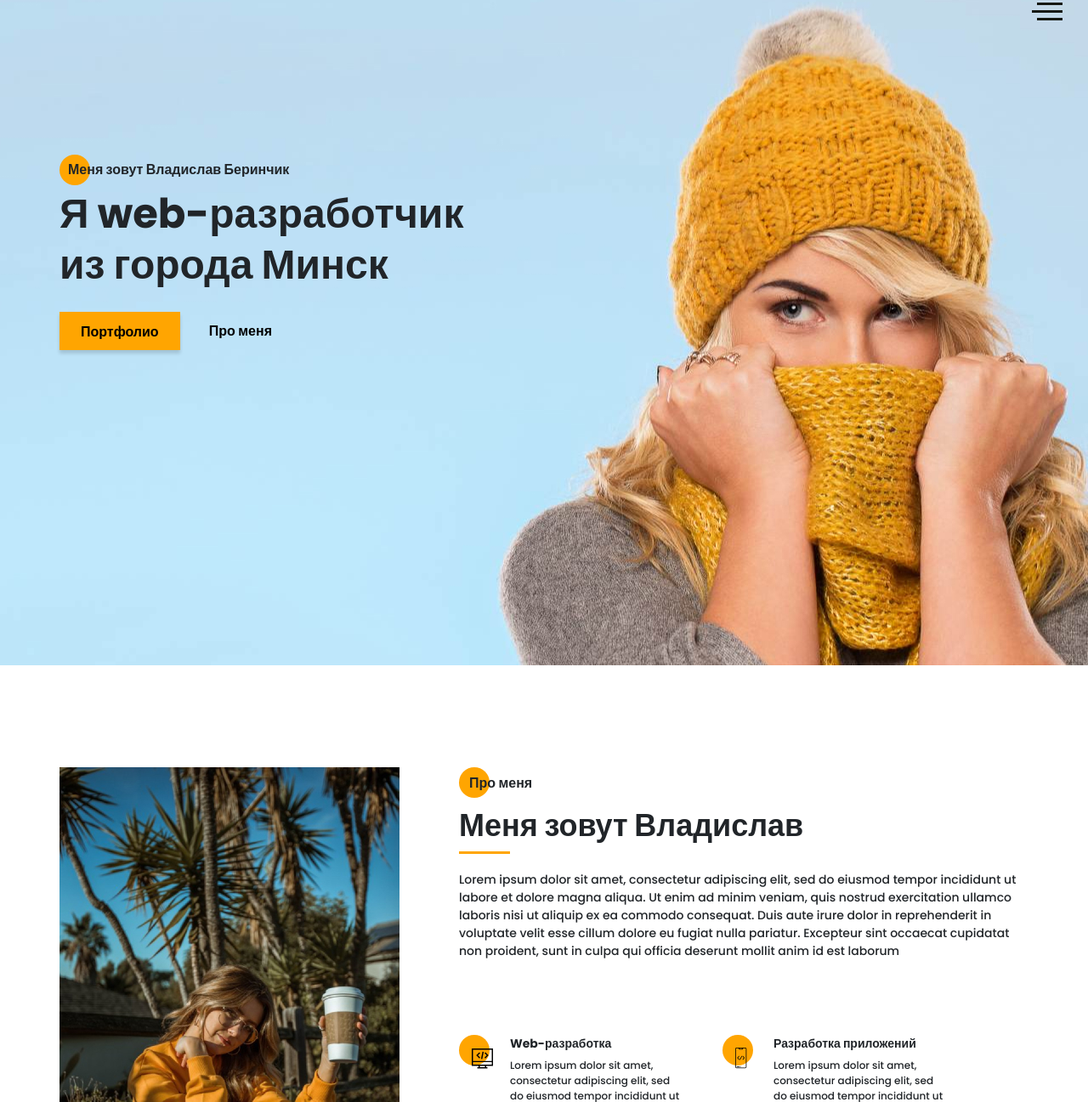
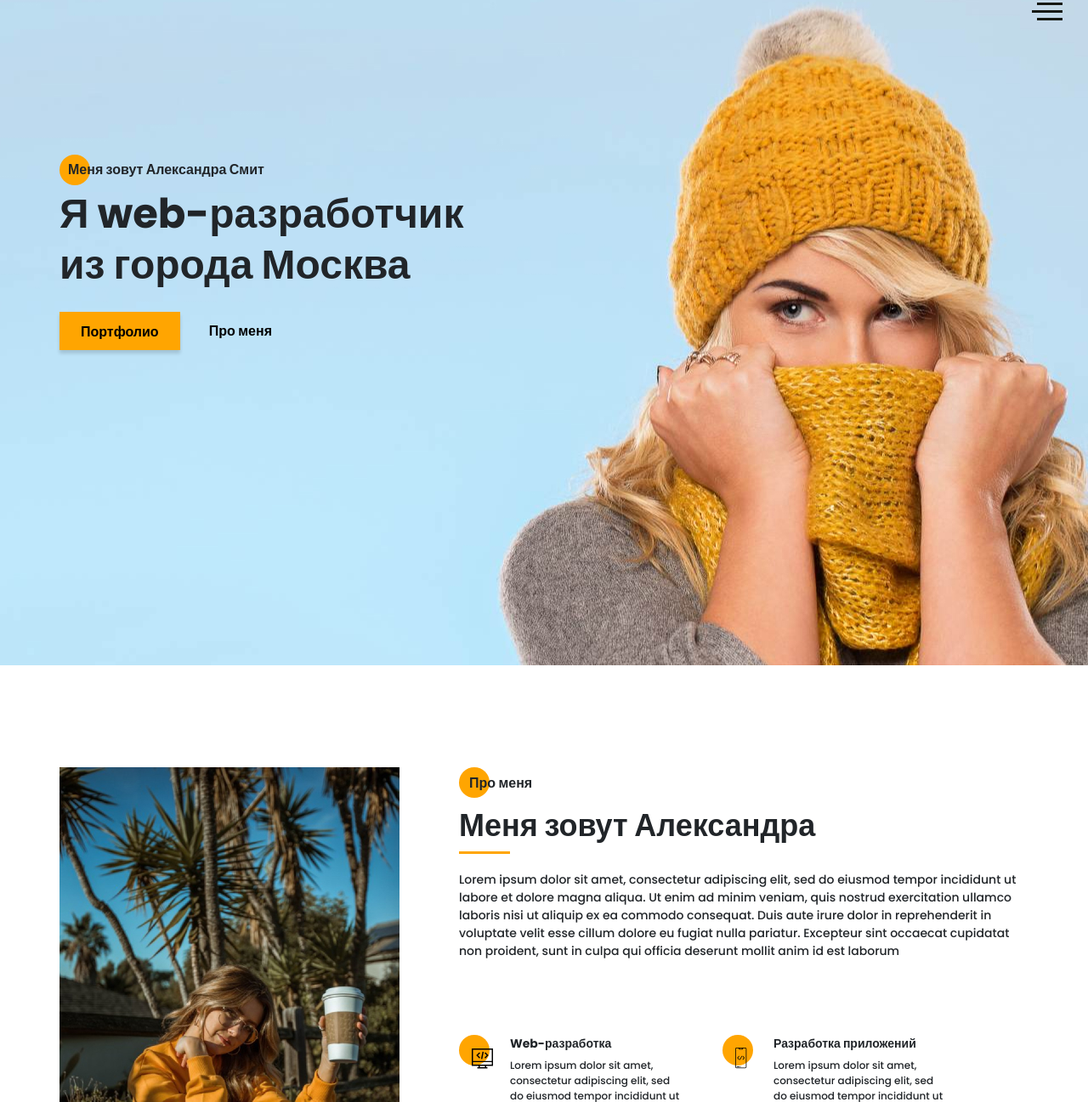
Before and after one commit to Vladeek/portfolio_layout, a website: page src/index.html in a window 1280 px wide. Shown: the part 17-1314 px from the top of the page at 85% size. Drawn offline with nearby package versions, Linux system fonts and the light colour scheme; files that its build step writes are made by us from their sources; files whose address does not match are found by name.

Commit message:
some fixes

```diff
--- a/src/index.html
+++ b/src/index.html
@@ -128,10 +128,10 @@
       </div>
       <div class="container">
          <div class="title title__fz16 promo__subtitle">
-            Меня зовут Владислав Беринчик
+            Меня зовут Александра Смит
          </div>
          <h1 class="title title__fz48 promo__title">Я web-разработчик
-            из города Минск
+            из города Москва
          </h1>
          <div class="promo__btns">
             <a href="" class="promo__link btn">Портфолио</a>
@@ -147,7 +147,7 @@
             </div>
             <div class="about__descr">
                <h2 class="title title__fz16 about__title">Про меня</h2>
-               <div class="title title__fz36 about__subtitle">Меня зовут Владислав</div>
+               <div class="title title__fz36 about__subtitle">Меня зовут Александра</div>
                <div class="divider"></div>
                <p class="about__text">Lorem ipsum dolor sit amet, consectetur adipiscing elit, sed do eiusmod tempor
                   incididunt ut labore et dolore magna aliqua. Ut enim ad minim veniam, quis nostrud exercitation
```
Also changed, not shown: dist/index.html.
